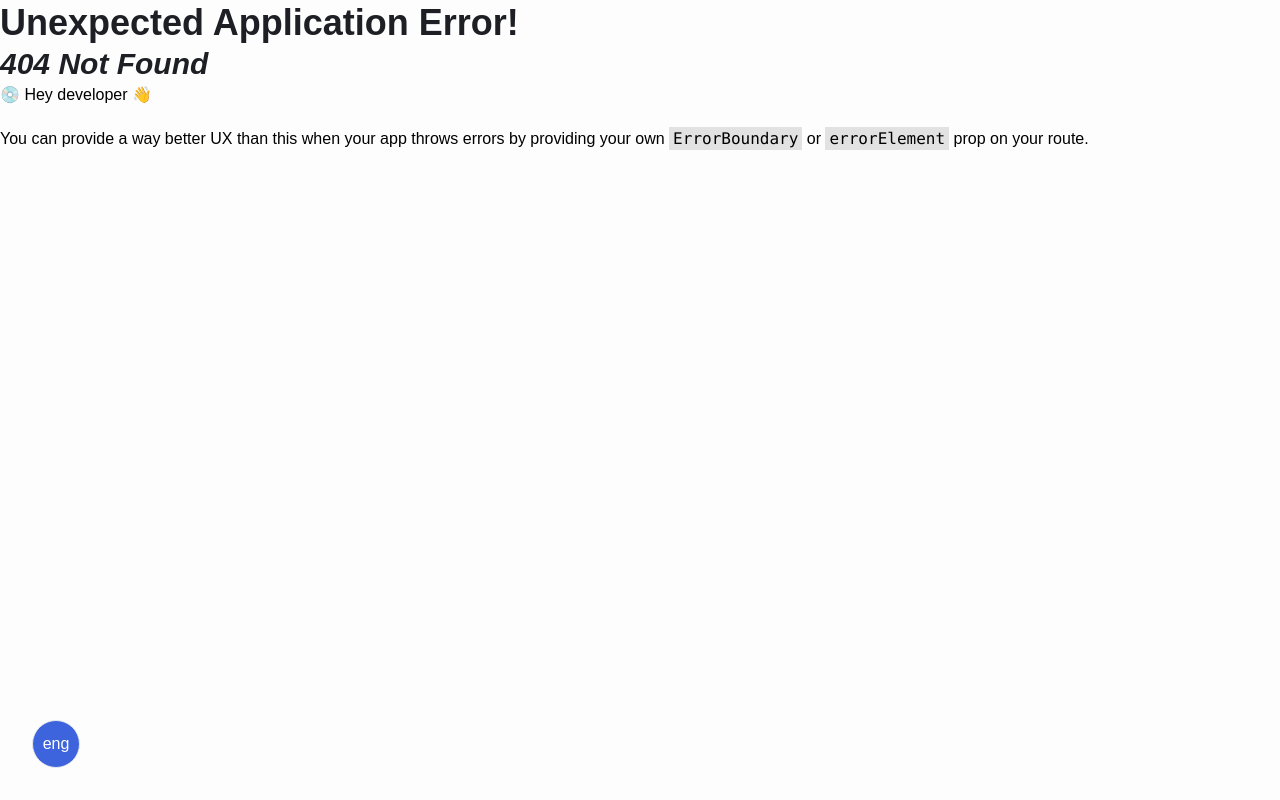
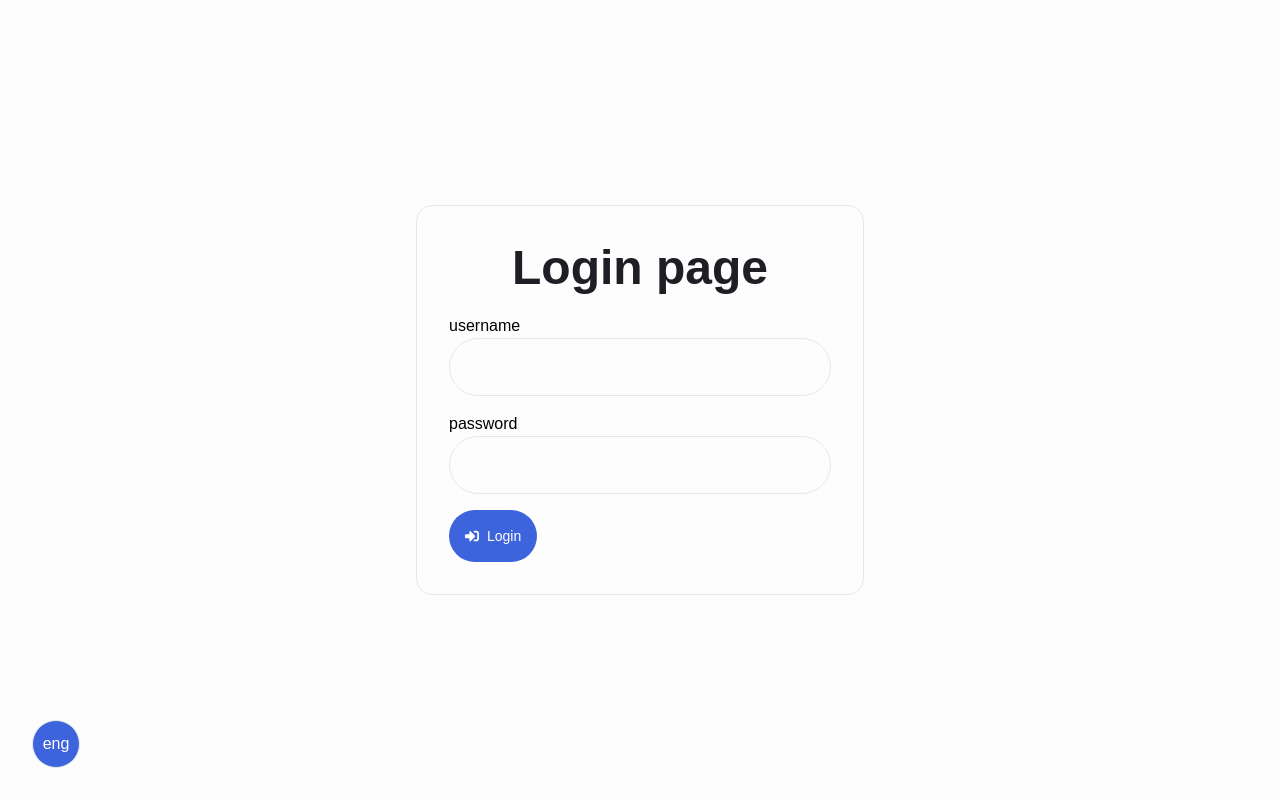
Before and after one commit to ranto-dev/yitro-consulting-npm, a React (Vite) app: page /admin/login in a window 1280 px wide. Before the commit this address had no page. Built offline with nearby package versions, Linux system fonts and the light colour scheme.

Commit message:
modal blog admin part setup

```diff
--- a/src/App.tsx
+++ b/src/App.tsx
@@ -2,6 +2,8 @@ import { useState } from "react";
 import AllBlogs from "./pages/client/Blog";
 import Home from "./pages/client/Home";
 import { createBrowserRouter, RouterProvider } from "react-router-dom";
+import Login from "./pages/admin/Login";
+import Dashboard from "./pages/admin/Dashboard";
 
 export default function App() {
   const [lang, setLang] = useState("eng");
@@ -26,6 +28,22 @@ export default function App() {
         </>
       ),
     },
+    {
+      path: "/admin/login",
+      element: (
+        <>
+          <Login lang={lang} />
+        </>
+      ),
+    },
+    {
+      path: "/admin/dashboard",
+      element: (
+        <>
+          <Dashboard />
+        </>
+      ),
+    },
   ]);
 
   return (
--- a/src/components/blog/Content.tsx
+++ b/src/components/blog/Content.tsx
@@ -3,7 +3,6 @@ import type { BlogPost } from "../../types/BlogPost";
 import blog1 from "../../assets/img/thumbnail/thumbnail-1.jpg";
 import blog2 from "../../assets/img/thumbnail/thumbnail-2.jpg";
 import blog3 from "../../assets/img/thumbnail/thumbnail-3.jpg";
-import { motion } from "framer-motion";
 import { FaSearch, FaTimes } from "react-icons/fa";
 import BlogDetails from "./BlogDetails";
 
@@ -65,12 +64,6 @@ const Content: React.FC = () => {
     },
   ]);
 
-  const cardVariants = {
-    hidden: { opacity: 0, x: 20 },
-    visible: { opacity: 1, x: 0, transition: { duration: 0.6 } },
-    exit: { opacity: 0, y: -20, transition: { duration: 0.3 } },
-  };
-
   const [display, setDisplay] = useState<boolean>(false);
 
   const handleModal = () => {
@@ -103,13 +96,9 @@ const Content: React.FC = () => {
       <div className="w-full grid sm:grid-cols-2 md:grid-cols-2 lg:grid-cols-3 gap-4 p-4">
         {blogPosts.map((post) => (
           <>
-            <motion.div
+            <div
               key={post.id}
               className="bg-white rounded-lg overflow-hidden shadow-md hover:shadow-xl transition duration-300 ease-in-out"
-              variants={cardVariants}
-              initial="hidden"
-              animate="visible"
-              exit="exit"
             >
               <img
                 src={post.image}
@@ -134,7 +123,7 @@ const Content: React.FC = () => {
                   </button>
                 </div>
               </div>
-            </motion.div>
+            </div>
             <div
               className={`absolute z-50 bg-primary p-8 m-auto ${
                 display === true ? "block" : "hidden"
--- a/src/pages/admin/Dashboard.tsx
+++ b/src/pages/admin/Dashboard.tsx
@@ -0,0 +1,26 @@
+import { FaPlusCircle } from "react-icons/fa";
+import Content from "../../components/blog/Content";
+
+export default function Dashboard() {
+  return (
+    <div className="w-full">
+      <div className="flex justify-between items-center p-4">
+        <div>
+          <h1 className="text-sm">Blog Admin</h1>
+        </div>
+        <div>
+          <button className="flex justify-center items-center gap-2 bg-primary overflow-hidden rounded-full p-4 text-white text-sm">
+            <FaPlusCircle />
+            New Post
+          </button>
+        </div>
+      </div>
+      <div>
+        <div className="text-center">
+          <h1>All Posts</h1>
+          <Content />
+        </div>
+      </div>
+    </div>
+  );
+}
--- /dev/null
+++ b/src/pages/admin/Login.tsx
@@ -0,0 +1,41 @@
+import { FaSignInAlt } from "react-icons/fa";
+import type { lang } from "../../components/home/Portfolio";
+
+export default function Login({ lang }: lang) {
+  return (
+    <div className="w-full h-screen flex justify-center items-center">
+      <span className="hidden">{lang}</span>
+      <form method="post" className="w-[35%] p-8 flex flex-col gap-4 border rounded-2xl shadow-2xl">
+        <div>
+          <h1 className="text-center">Login page</h1>
+        </div>
+        <div className="flex flex-col gap-4">
+          <div>
+            <label htmlFor="username">username</label>
+            <input
+              type="text"
+              name="username"
+              id="username"
+              className="rounded-full border w-full p-4"
+            />
+          </div>
+          <div>
+            <label htmlFor="password">password</label>
+            <input
+              type="text"
+              name="password"
+              id="password"
+              className="rounded-full border w-full p-4"
+            />
+          </div>
+        </div>
+        <div>
+          <button type="submit" className="flex justify-center items-center gap-2 rounded-full p-4 bg-primary text-white text-sm">
+            <FaSignInAlt />
+            Login
+          </button>
+        </div>
+      </form>
+    </div>
+  );
+}
```
